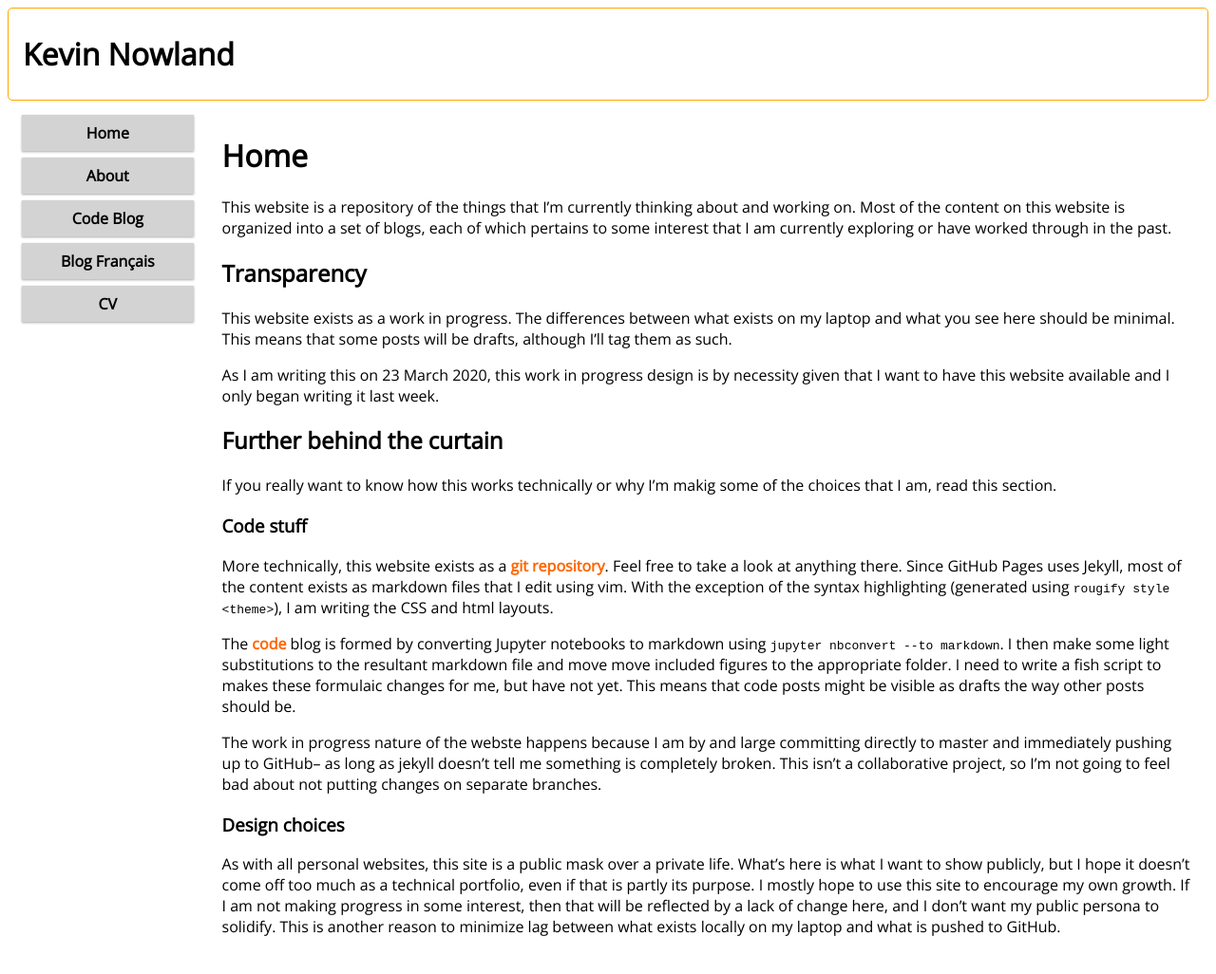
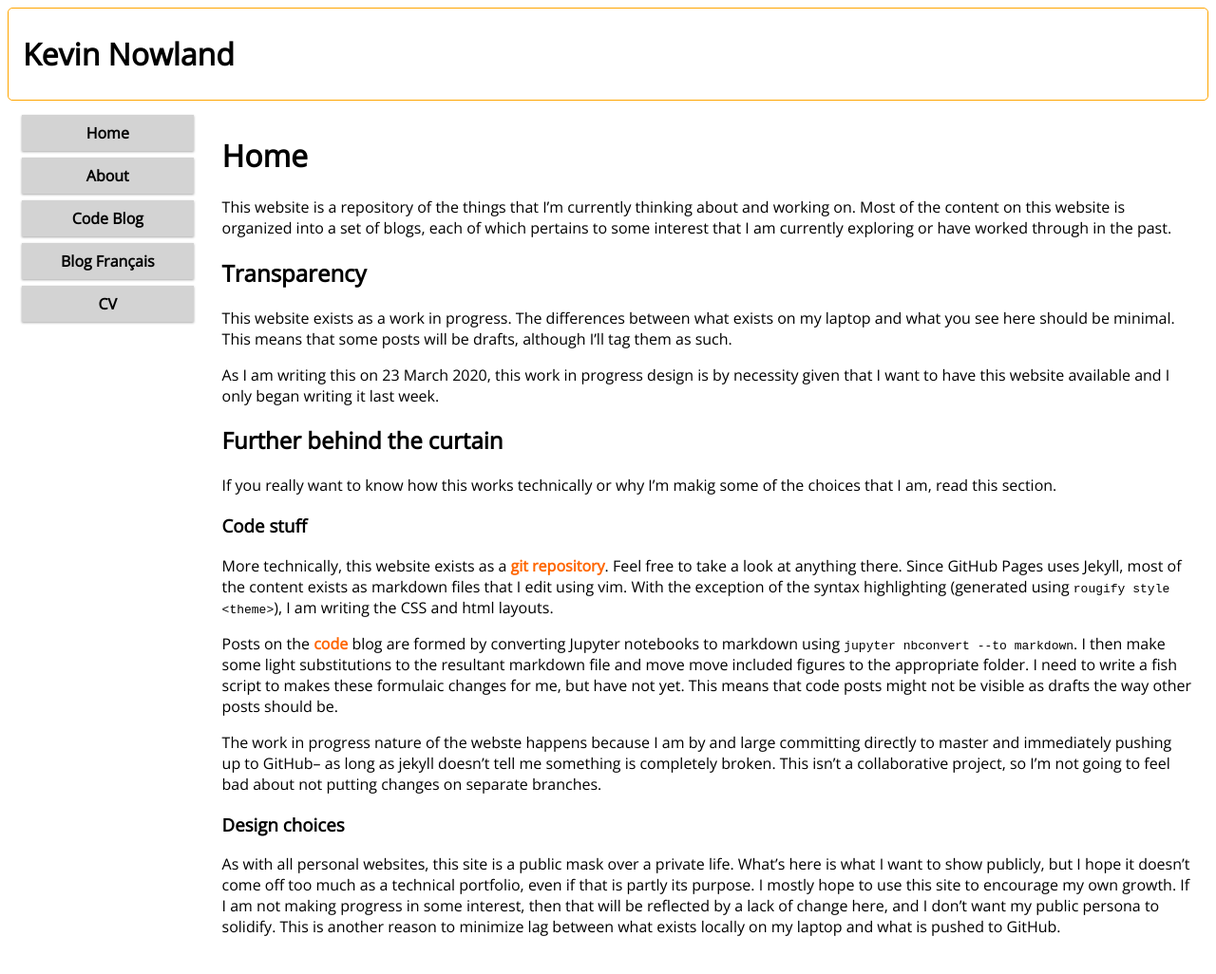
Before and after one commit to kevinnowland/kevinnowland.github.io, a Jekyll site: the page built from index.md, in a window 1280 px wide. Shown: the whole page at 95% size. Built offline with Jekyll 4.4.1, drawn with Linux system fonts in a browser that asks for light colours.

Commit message:
change wording on homepage

```diff
--- a/index.md
+++ b/index.md
@@ -45,13 +45,13 @@ most of the content exists as markdown files that I edit using vim. With
 the exception of the syntax highlighting (generated using
 `rougify style <theme>`), I am writing the CSS and html layouts.
 
-The <a class="inline" href="/code">code</a> blog is formed by converting
-Jupyter notebooks to markdown using `jupyter nbconvert --to markdown`. I then
-make some light substitutions to the resultant markdown file and move
-move included figures to the appropriate folder. I need to write a
-fish script to makes these formulaic changes for me, but have not yet. This
-means that code posts might be visible as drafts the way other posts should
-be.
+Posts on the <a class="inline" href="/code">code</a> blog are formed by
+converting Jupyter notebooks to markdown using
+`jupyter nbconvert --to markdown`. I then make some light substitutions to
+the resultant markdown file and move move included figures to the appropriate
+folder. I need to write a fish script to makes these formulaic changes for me,
+but have not yet. This means that code posts might not be visible as drafts
+the way other posts should be.
 
 The work in progress nature of the webste happens because I am by and
 large committing directly to master and immediately pushing up to GitHub--
```
